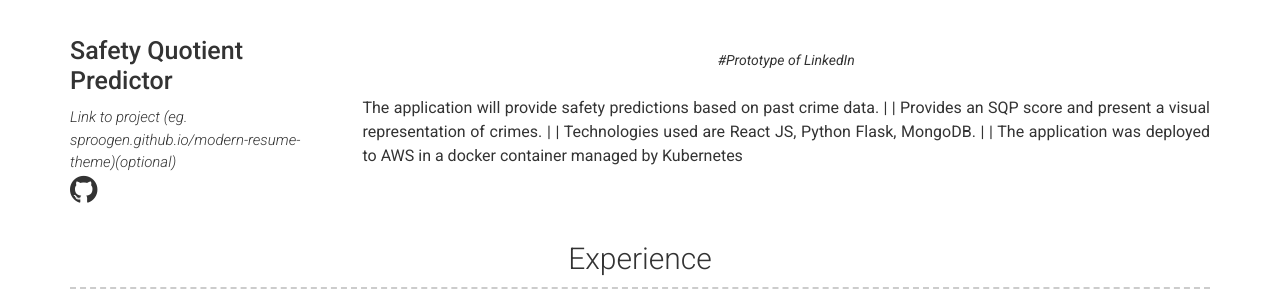
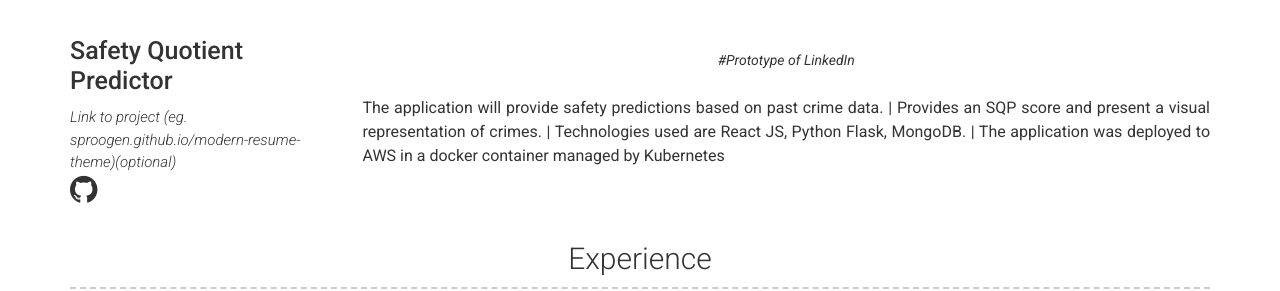
Before and after one commit to Hariae/Hariae.github.io, a Jekyll site: the page built from index.md, in a window 1280 px wide. Shown: the part 1030-1321 px from the top of the page. Built offline with Jekyll 4.4.1, drawn with Linux system fonts in a browser that asks for light colours.

Commit message:
Changes 2

```diff
--- a/_data/projects.yml
+++ b/_data/projects.yml
@@ -26,10 +26,10 @@
   quote: >
     #Prototype of LinkedIn
   description: | # this will include new lines to allow paragraphs
-    The application will provide safety predictions based on past crime data. |
+    The application will provide safety predictions based on past crime data.
     |
-    Provides an SQP score and present a visual representation of crimes. |
+    Provides an SQP score and present a visual representation of crimes.
     |
-    Technologies used are React JS, Python Flask, MongoDB. |
+    Technologies used are React JS, Python Flask, MongoDB.
     |
     The application was deployed to AWS in a docker container managed by Kubernetes
```
